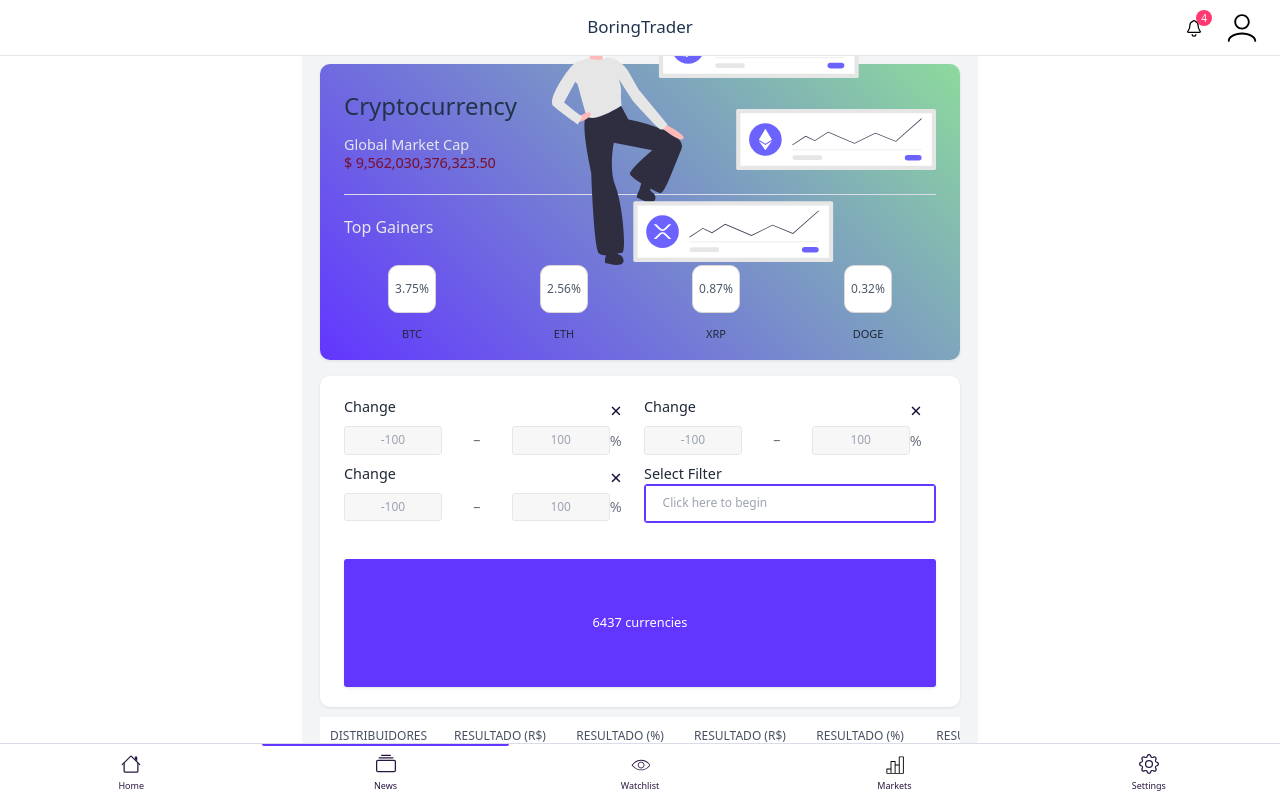
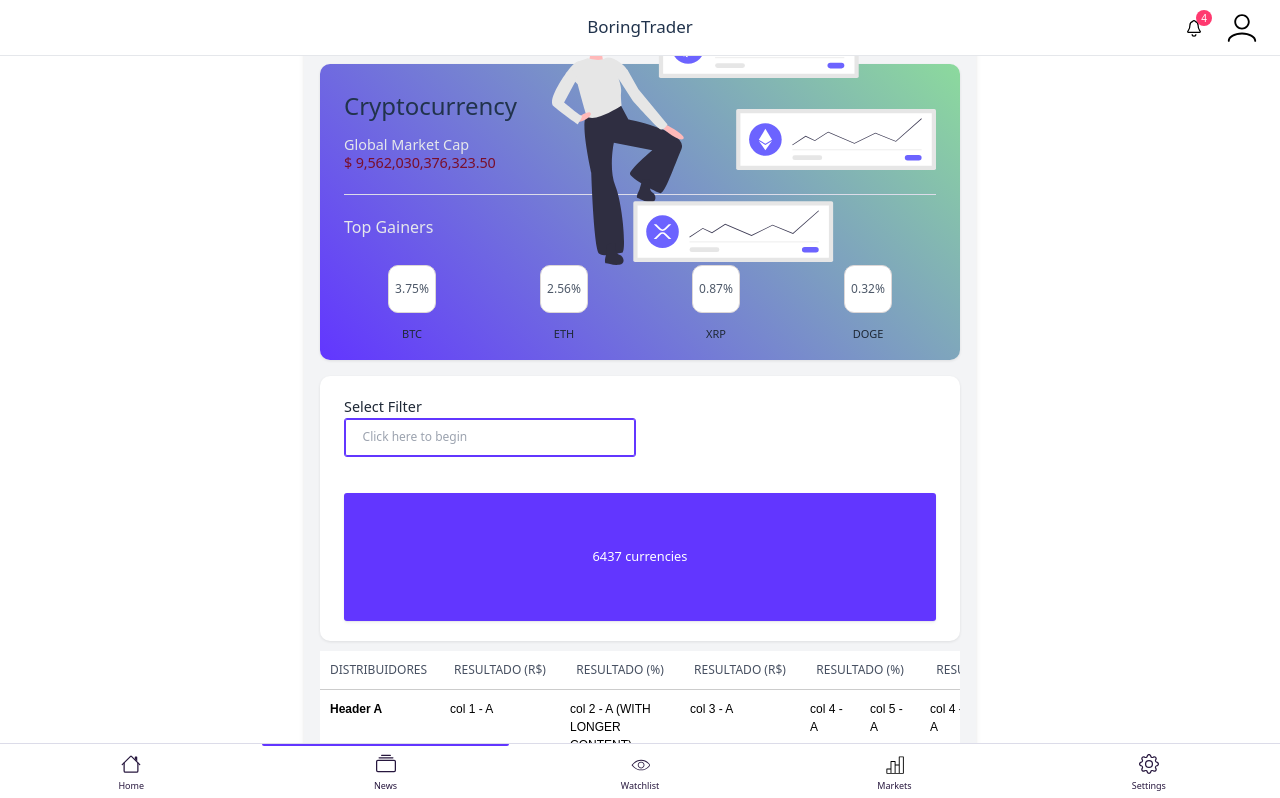
Before and after one commit to timothyakinyelu/screener-app, a React (Create React App) app: page /screener-cryptocurrency in a window 1280 px wide. Shown: the top 798 px of the page. Built offline with nearby package versions, Linux system fonts and the light colour scheme.

Commit message:
- imported useState - handleSetPattern to set new pattern - map patterns to display input

```diff
--- a/src/components/cryptocurrency/dashboard/Content.tsx
+++ b/src/components/cryptocurrency/dashboard/Content.tsx
@@ -1,14 +1,45 @@
-import React from 'react';
+import React, { useEffect, useState } from 'react';
 import '../../../static/css/content.css';
 import FilterButton from '../../../utils/FilterButton';
 import FormFilter from '../../../utils/FormFilter';
 import SetPattern from '../../../utils/SetPattern';
 
+interface Pattern {
+    value: string | null;
+}
 const Content: React.FC = (): JSX.Element => {
+    const [patterns, setPatterns] = useState<Pattern[]>([]);
+    const [pattern, setPattern] = useState<Pattern>({ value: '' });
+
+    const handleSetPattern = (e: React.MouseEvent<HTMLInputElement, MouseEvent>): void => {
+        e.preventDefault();
+        const name = e.currentTarget.textContent;
+        const current_ = name?.replace(' ', '_').toLowerCase();
+        const tag = document.getElementById(current_ as string) as HTMLDivElement;
+        tag?.classList.add('hide');
+        const _pattern: Pattern = {
+            value: name,
+        };
+        setPattern(_pattern);
+    };
+
+    useEffect(() => {
+        // take action when isVisible Changed
+        if (Object.keys(pattern).length !== 0) {
+            setPatterns((patterns) => [pattern, ...patterns]);
+        }
+    }, [pattern]);
+
+    const _patterns = () => {
+        return patterns.map((pattern, key) => {
+            if (pattern.value !== '') {
+                return <SetPattern key={key} pattern={pattern.value} />;
+            }
+        });
+    };
+
     return (
         <div className="wallet-card">
-            {/* <div className="card-body p-3">
-                <div className="screener"> */}
             <form
                 className="js-screener-form js-search-form"
                 data-count-url="/cryptocurrency-screener/count"
@@ -21,18 +52,14 @@
                 <div className="screener__filters">
                     <div className="screener__filters__card card-block">
                         <div className="grid grid-cols-2 gap-2 screener__filters__orderable">
+                            {_patterns()}
                             {/* will take a props to determine what to display */}
-                            <SetPattern />
-                            <SetPattern />
-                            <SetPattern />
-                            <FormFilter />
+                            <FormFilter handleSetPattern={handleSetPattern} />
                             <FilterButton />
                         </div>
                     </div>
                 </div>
             </form>
-            {/* </div>
-            </div> */}
         </div>
     );
 };
```
